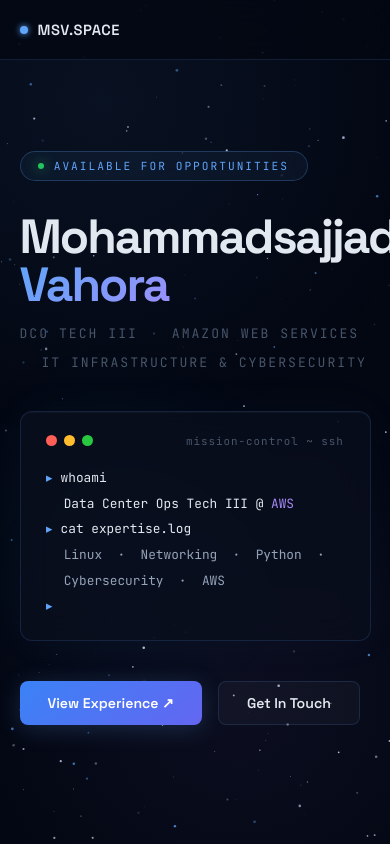
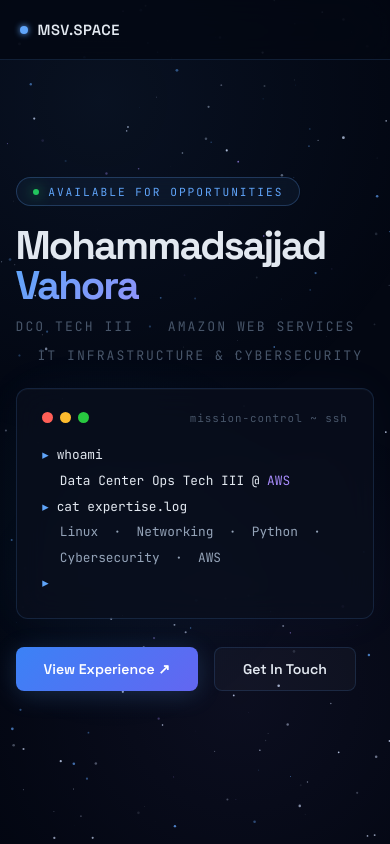
Before and after one commit to DarkMo0101/DarkMo0101.github.io, a plain HTML site: page index.html in a window 390 px wide. Shown: the top 844 px of the page. Drawn offline with Linux system fonts and the light colour scheme.

Commit message:
fix: reduce padding and spacing throughout page

```diff
--- a/index.html
+++ b/index.html
@@ -146,14 +146,14 @@
       display: flex;
       flex-direction: column;
       justify-content: center;
-      padding: 5rem 8vw 4rem;
+      padding: 4rem 6vw 3rem;
     }
 
     .hero-badge {
       display: inline-flex;
       align-items: center;
       gap: 0.6rem;
-      padding: 0.45rem 1.1rem;
+      padding: 0.4rem 1rem;
       border: 1px solid rgba(96,165,250,0.25);
       border-radius: 100px;
       background: rgba(96,165,250,0.06);
@@ -162,7 +162,7 @@
       letter-spacing: 2px;
       color: var(--blue);
       text-transform: uppercase;
-      margin-bottom: 2rem;
+      margin-bottom: 1.25rem;
       width: fit-content;
       backdrop-filter: blur(8px);
     }
@@ -182,11 +182,11 @@
 
     .hero h1 {
       font-family: var(--sans);
-      font-size: clamp(3rem, 7.5vw, 6.5rem);
+      font-size: clamp(2.5rem, 6.5vw, 5.5rem);
       font-weight: 700;
       line-height: 1.0;
       letter-spacing: -2px;
-      margin-bottom: 1rem;
+      margin-bottom: 0.75rem;
     }
 
     .hero h1 .name-first { color: var(--text-bright); display: block; }
@@ -205,7 +205,7 @@
       color: var(--text-dim);
       letter-spacing: 2px;
       text-transform: uppercase;
-      margin-bottom: 2.5rem;
+      margin-bottom: 1.5rem;
       display: flex;
       align-items: center;
       gap: 0.75rem;
@@ -220,7 +220,7 @@
       border-radius: 12px;
       padding: 1.35rem 1.6rem;
       max-width: 500px;
-      margin-bottom: 2.5rem;
+      margin-bottom: 1.75rem;
       backdrop-filter: blur(16px);
       box-shadow: 0 0 50px rgba(96,165,250,0.04), inset 0 1px 0 rgba(255,255,255,0.03);
     }
@@ -316,7 +316,7 @@
     section {
       position: relative;
       z-index: 1;
-      padding: 6rem 8vw;
+      padding: 3.5rem 6vw;
     }
 
     .section-alt { background: rgba(10,15,30,0.5); }
@@ -325,7 +325,7 @@
       display: flex;
       align-items: center;
       gap: 1.25rem;
-      margin-bottom: 3.5rem;
+      margin-bottom: 2rem;
     }
 
     .section-num {
@@ -562,7 +562,7 @@
       background: rgba(10,15,30,0.7);
       border: 1px solid var(--border);
       border-radius: 16px;
-      padding: 4rem 3rem;
+      padding: 2.5rem 2.5rem;
       text-align: center;
       max-width: 600px;
       margin: 0 auto;
@@ -601,7 +601,7 @@
       font-family: var(--sans);
       font-size: 0.95rem;
       color: var(--text);
-      margin-bottom: 2.5rem;
+      margin-bottom: 1.75rem;
       line-height: 1.8;
     }
 
@@ -610,7 +610,7 @@
       position: relative;
       z-index: 1;
       border-top: 1px solid var(--border);
-      padding: 2rem 8vw;
+      padding: 1.25rem 6vw;
       display: flex;
       justify-content: space-between;
       align-items: center;
@@ -646,10 +646,10 @@
     @media (max-width: 600px) {
       nav { padding: 0 1.25rem; }
       .nav-links { display: none; }
-      section { padding: 4rem 5vw; }
-      .hero { padding: 5rem 5vw 3rem; }
+      section { padding: 2.5rem 4vw; }
+      .hero { padding: 4rem 4vw 2.5rem; }
       .exp-top { flex-direction: column; }
-      .contact-wrapper { padding: 2.5rem 1.5rem; }
+      .contact-wrapper { padding: 2rem 1.25rem; }
     }
   </style>
 </head>
```
